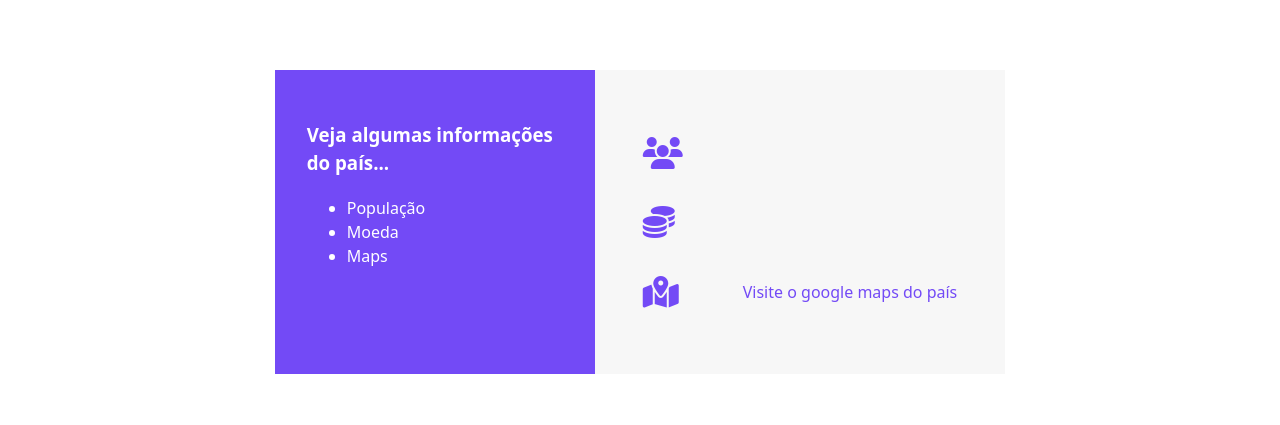
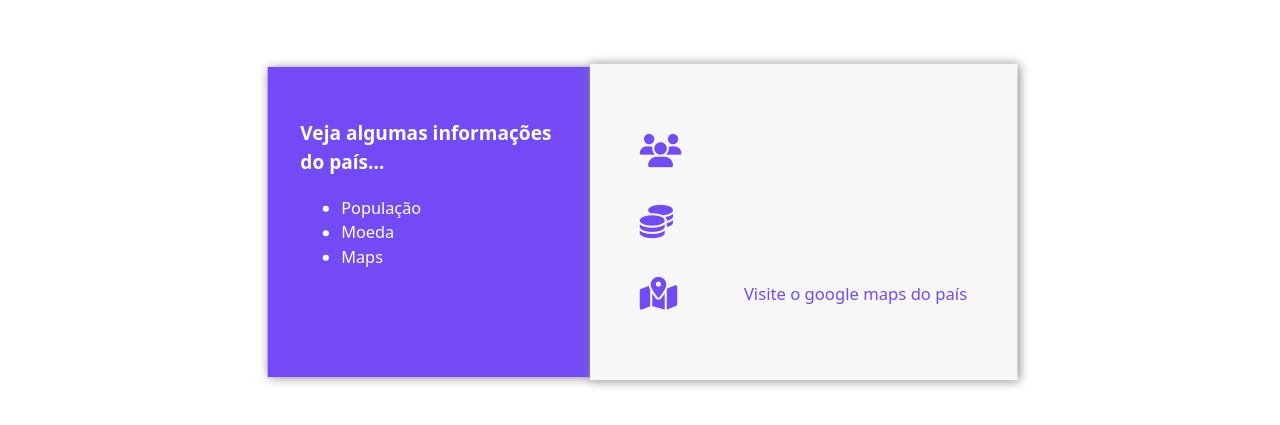
Before and after one commit to vitorcecato-sesi/projeto-paises-api, a React (Vite) app: page /page3 in a window 1280 px wide. In both pictures the pointer is over the element 640 px from the left and 387 px from the top of the page. Shown: the part 281-706 px from the top of the page. Built offline with nearby package versions, Linux system fonts and the light colour scheme.

Commit message:
Finalização parcial do css

```diff
--- a/src/pages/styles/Page3.css
+++ b/src/pages/styles/Page3.css
@@ -2,6 +2,11 @@
     display: flex;
     flex-direction: column;
     align-items: center;
+}
+
+.box-page3 :hover {
+    transform: scale(1.02);
+    transition: 0.5s;
 }
 
 .box-page3row {
@@ -34,6 +39,7 @@
     align-items: center;
 }
 
+
 .orgElementos p {
     color: #734AF6;
 }
@@ -54,6 +60,7 @@
     justify-content: space-around;
     background-color: rgb(247, 247, 247);
     padding: 3em;
+    box-shadow: 1px 1px 10px gray;
 }
 
 .box-infos :hover{
@@ -69,6 +76,7 @@ transform: scale(1.05);
     padding: 2em;
     width: 20vw;
     height: 30vh;
+    box-shadow: 1px 1px 10px gray;
 }
 
 .box-esq :hover{
```
